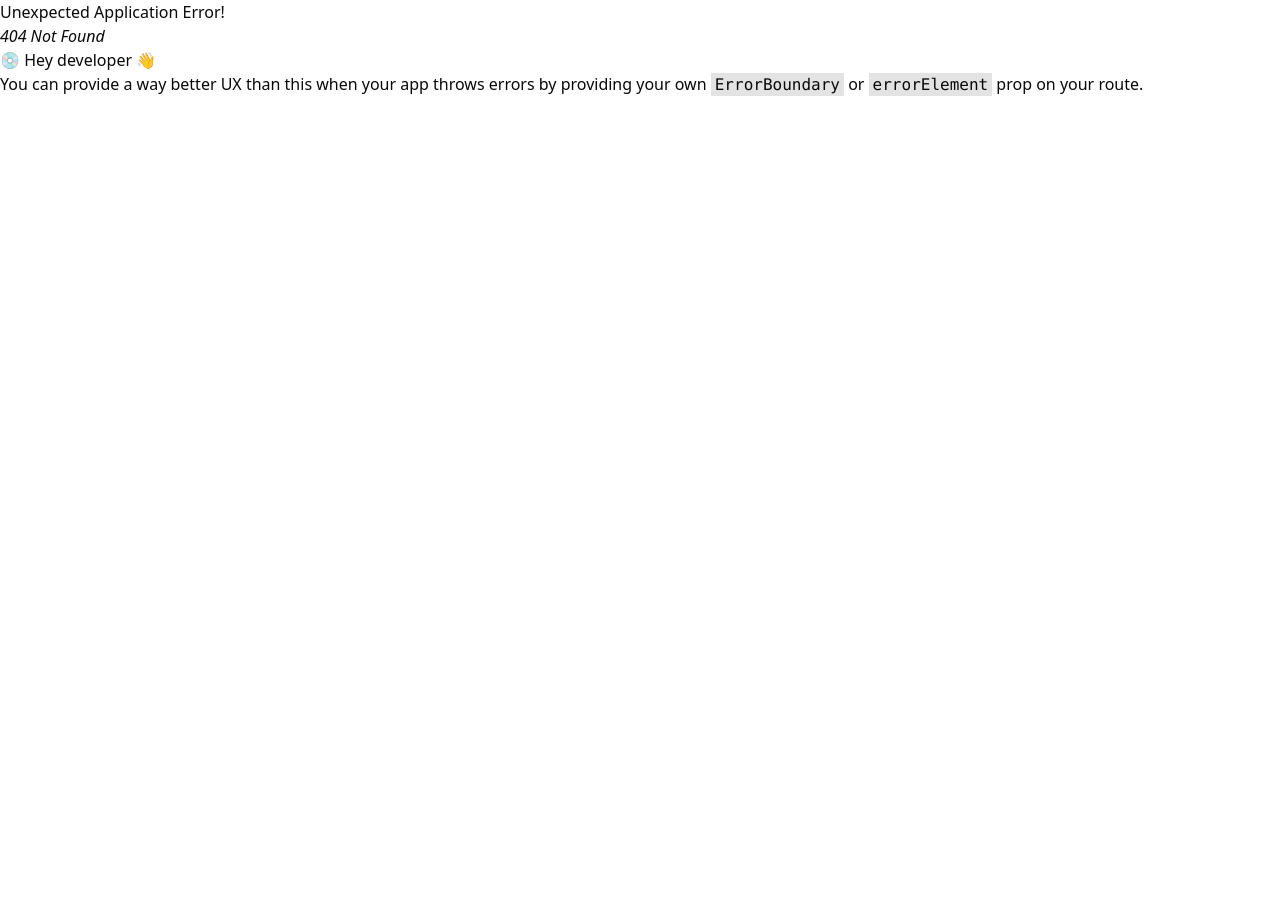
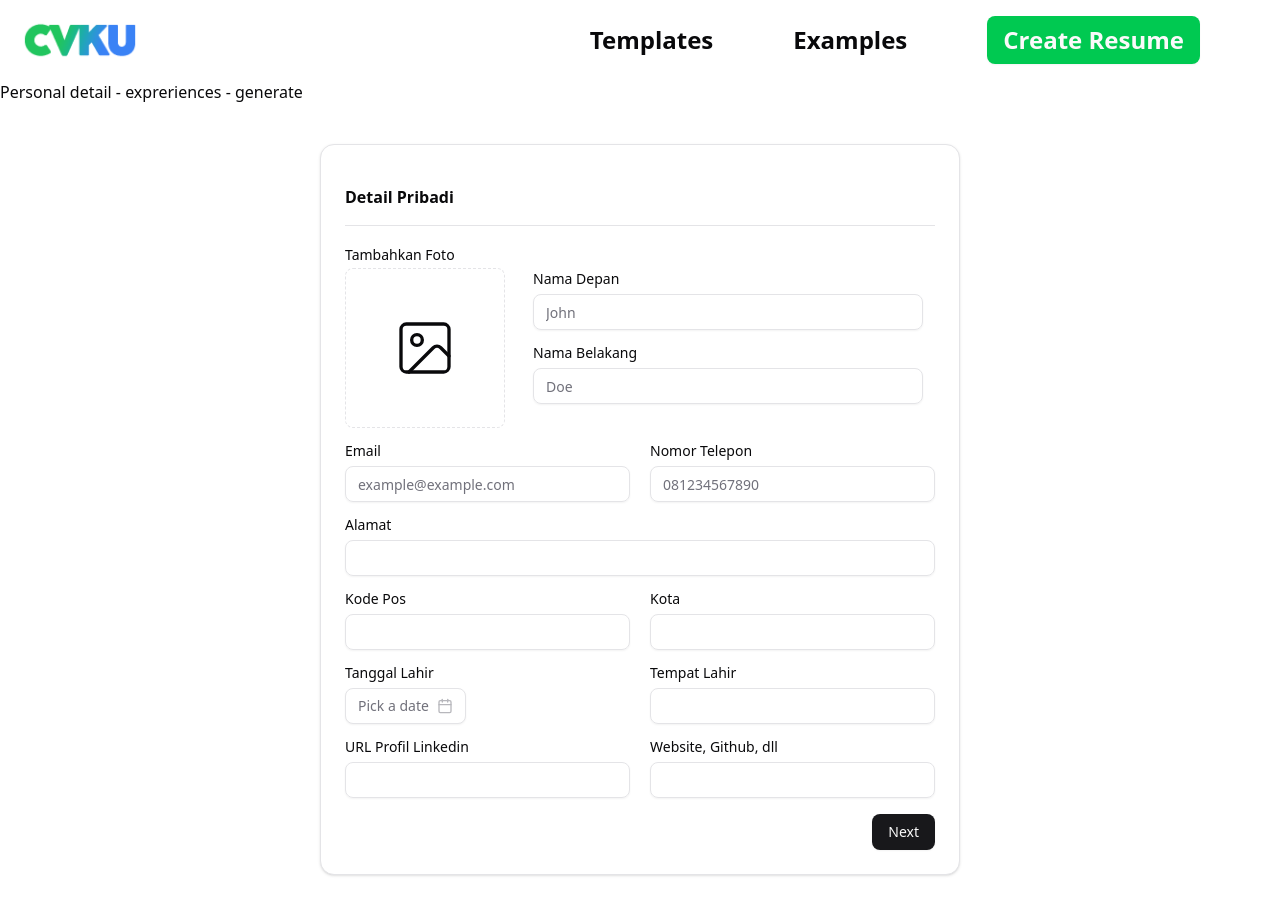
Before and after one commit to afdalRafi3107/CVKU, a React (Vite) app: page /form-builder in a window 1280 px wide. Before the commit this address had no page. Before the commit the page ends 800 px from the top, so only its background shows below. Built offline with nearby package versions, Linux system fonts and the light colour scheme.

Commit message:
fix: fix routing folder structure and naming

```diff
--- a/src/app/router.tsx
+++ b/src/app/router.tsx
@@ -1,16 +1,32 @@
 import { createBrowserRouter, RouterProvider } from "react-router";
-import LandingRoute from "./routes/landing";
+import Home from "./routes/Home";
 import FormBuilder from "./routes/form-builder";
+import Layout from "./routes/Layout";
+import FormLayout from "./routes/form-builder/FormLayout";
+import NotFoundPage from "./routes/NotFoundPage";
 
 const createAppRouter = () =>
   createBrowserRouter([
     {
       path: "/",
-      element: <LandingRoute />,
+      element: <Layout />,
+      children: [
+        { index: true, element: <Home /> },
+        {
+          path: "/form-builder",
+          element: <FormLayout />,
+          children: [
+            {
+              index: true,
+              element: <FormBuilder />,
+            },
+          ],
+        },
+      ],
     },
     {
-      path: "/personal-details",
-      element: <FormBuilder />,
+      path: "*",
+      element: <NotFoundPage />,
     },
   ]);
 
--- /dev/null
+++ b/src/app/routes/Home.tsx
@@ -0,0 +1,11 @@
+import { LandingPage } from "@/components/landing-page";
+
+const Home = () => {
+  return (
+    <>
+      <LandingPage />
+    </>
+  );
+};
+
+export default Home;
--- /dev/null
+++ b/src/app/routes/Layout.tsx
@@ -0,0 +1,15 @@
+import Navbar from "@/components/Navbar";
+import { Outlet } from "react-router";
+
+function Layout() {
+  return (
+    <div>
+      <Navbar />
+      <main>
+        <Outlet />
+      </main>
+    </div>
+  );
+}
+
+export default Layout;
--- /dev/null
+++ b/src/app/routes/NotFoundPage.tsx
@@ -0,0 +1,9 @@
+function NotFoundPage() {
+  return (
+    <div>
+      <p>404 Not Found</p>
+    </div>
+  );
+}
+
+export default NotFoundPage;
--- /dev/null
+++ b/src/app/routes/form-builder/FormLayout.tsx
@@ -0,0 +1,12 @@
+import { Outlet } from "react-router";
+
+function FormLayout() {
+  return (
+    <section>
+      <p>Personal detail - expreriences - generate </p>
+      <Outlet />
+    </section>
+  );
+}
+
+export default FormLayout;
--- a/src/app/routes/form-builder/index.tsx
+++ b/src/app/routes/form-builder/index.tsx
@@ -29,7 +29,6 @@ import { cn } from "@/lib/utils";
 import { format } from "date-fns";
 import { Calendar } from "@/components/ui/calendar";
 import { usePersonalDetailsStore } from "@/stores/personalDetailsStore";
-import Navbar from "@/features/landingPage/components/Navbar";
 
 function FormBuilder() {
   const setData = usePersonalDetailsStore((state) => state.setData);
@@ -47,7 +46,6 @@ function FormBuilder() {
 
   return (
     <>
-      <Navbar />
       <section className="flex flex-col w-full justify-center items-center gap-10 my-10">
         <Card className="w-[50%]">
           <Form {...form}>
--- a/src/app/routes/landing.tsx
+++ /dev/null
@@ -1,13 +0,0 @@
-import Navbar from "@/features/landingPage/components/Navbar";
-import { LandingPage } from "@/features/landingPage/LandingPage";
-
-const LandingRoute = () => {
-  return (
-    <>
-      <Navbar />
-      <LandingPage />
-    </>
-  );
-};
-
-export default LandingRoute;
```
Also changed, not shown: src/components/Navbar.tsx (renamed from src/features/landingPage/components/Navbar.tsx), src/components/landing-page/index.tsx (renamed from src/features/landingPage/LandingPage.tsx), src/features/landingPage/components/index.ts (deleted).
